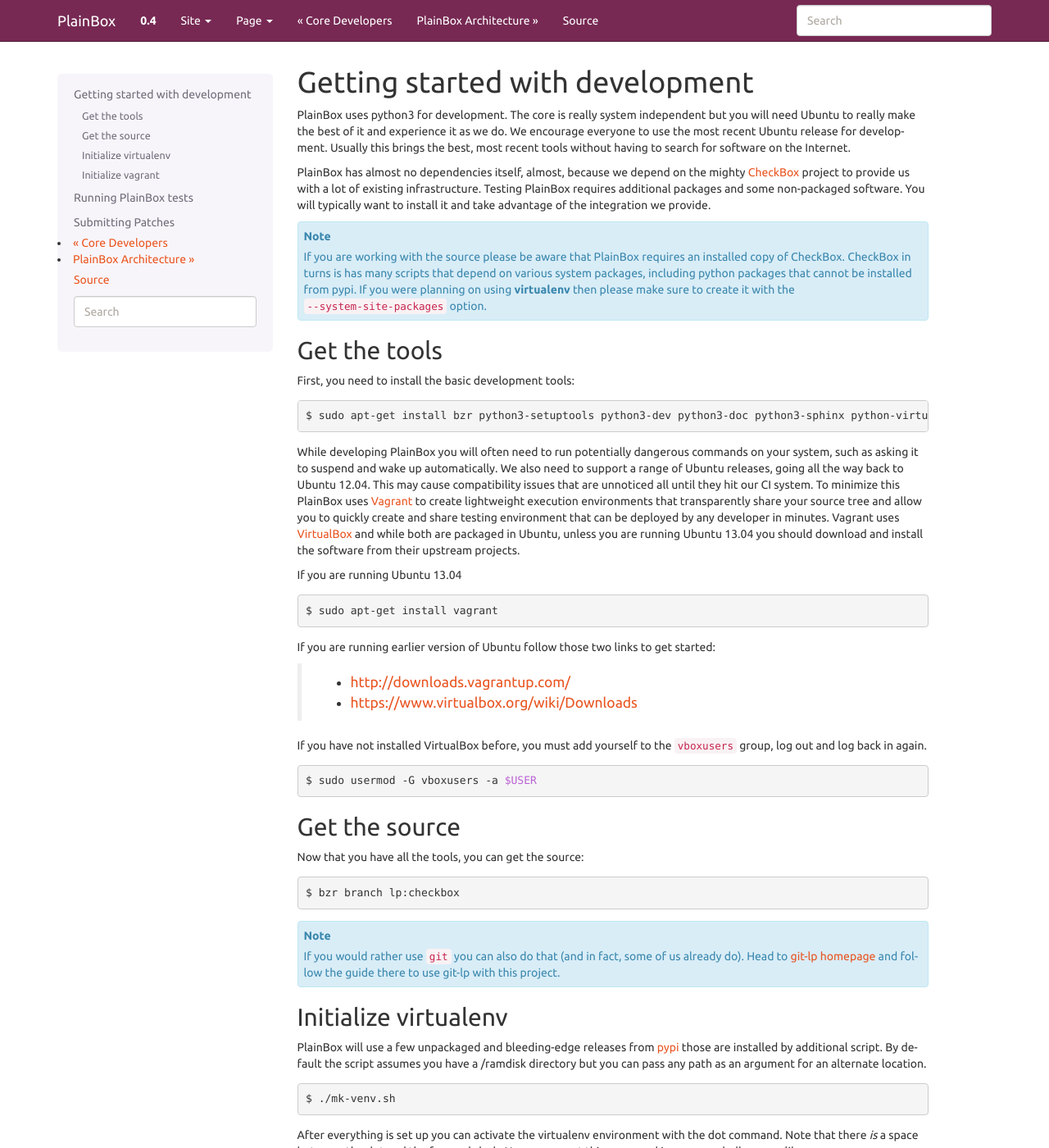
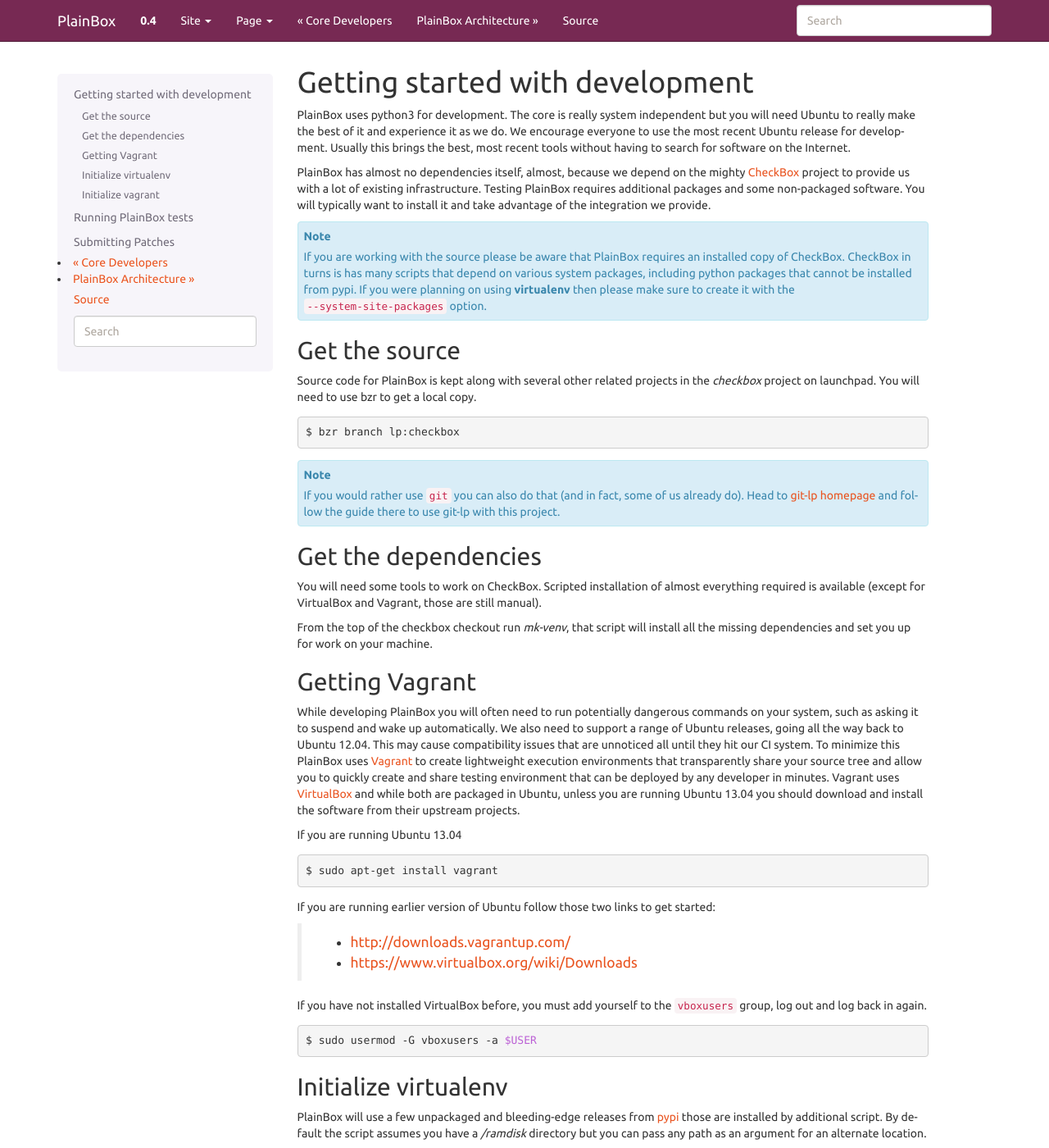
Before and after one commit to pombredanne/git.launchpad.net-plainbox, a Sphinx documentation site: the page built from docs/dev/intro.rst, in a window 1280 px wide and 1400 px high. Shown: the whole window at 82% size. Built offline with Sphinx 7.4.7, drawn with Linux system fonts in a browser that asks for light colours; some of the changed text lies outside the part shown.

Commit message:
support: add dependency support module
This patch changes all of the deployment scripts and adds a few new
conventions and utilities.

By convention, all sub-projects should have a directory called
'requirements' that may have any number of deb-*.txt and pip-*.txt files
inside. All of the deb-*.txt files must list the debian packages to
install, one per line. All of the pip-*.txt files must list the pypi
packages to install.  Unlike debian packages, pypi packages must be
pinned, that is, refer to a particular version using the name==version
syntax. All of those packages must be collected in a separate repository
'external-tarballs' which is managed externally.

To prepare a fresh system for checkbox development a number of steps are
taken. Firsst all of the debian dependencies are gathered and installed.
After that pip is installed from source. This is required because pip
for python3 is not packaged in Ubuntu 12.04 and it is required to
install additional packages. Pip, as all non-Debian packages, is
installed from 'external-tarballs'. Pip then is used to install all of
the gathered pip dependencies. At this time all of the external
dependencies should be ready. The last step is to develop all of the
sub-projects, in order: checkbox, plainbox and checkbox-ng.

The same sequence of actions is taken when provisioning vagrant images
and local, virtualenv-based development. Due to the overall complexity
the per-subproject mk-venv.sh files are now replaced with a single
global copy.

Signed-off-by: Zygmunt Krynicki <zygmunt.krynicki@canonical.com>

```diff
--- a/docs/dev/intro.rst
+++ b/docs/dev/intro.rst
@@ -22,14 +22,34 @@
     then please make sure to create it with the ``--system-site-packages``
     option.
 
-Get the tools
--------------
+Get the source
+--------------
 
-First, you need to install the basic development tools:
+Source code for PlainBox is kept along with several other related projects in
+the `checkbox` project on launchpad. You will need to use bzr to get a local
+copy.
 
 .. code-block:: bash
 
-    $ sudo apt-get install bzr python3-setuptools python3-dev python3-doc python3-sphinx python-virtualenv
+    $ bzr branch lp:checkbox
+
+.. note::
+    If you would rather use ``git`` you can also do that (and in fact, some of
+    us already do). Head to `git-lp homepage <http://zyga.github.com/git-lp/>`_
+    and follow the guide there to use git-lp with this project.
+
+Get the dependencies
+--------------------
+
+You will need some tools to work on CheckBox. Scripted installation of almost
+everything required is available (except for VirtualBox and Vagrant, those are
+still manual).
+
+From the top of the checkbox checkout run `mk-venv`, that script will install
+all the missing dependencies and set you up for work on your machine.
+
+Getting Vagrant
+---------------
 
 While developing PlainBox you will often need to run potentially dangerous
 commands on your system, such as asking it to suspend and wake up
@@ -61,31 +81,17 @@
 
     $ sudo usermod -G vboxusers -a $USER
 
-Get the source
---------------
-
-Now that you have all the tools, you can get the source:
-
-.. code-block:: bash
-
-    $ bzr branch lp:checkbox
-
-.. note::
-    If you would rather use ``git`` you can also do that (and in fact, some of
-    us already do). Head to `git-lp homepage <http://zyga.github.com/git-lp/>`_
-    and follow the guide there to use git-lp with this project.
-
 Initialize virtualenv
 ---------------------
 
 PlainBox will use a few unpackaged and bleeding-edge releases from :term:`pypi`
 those are installed by additional script. By default the script assumes you
-have a /ramdisk directory but you can pass any path as an argument for an
+have a `/ramdisk` directory but you can pass any path as an argument for an
 alternate location.
 
 .. code-block:: bash
 
-    $ ./mk-venv.sh
+    $ ./mk-venv
 
 After everything is set up you can activate the virtualenv environment with the
 dot command. Note that there *is* a space between the dot and the forward
@@ -149,8 +155,8 @@
 
 To test the current code you are working on you can:
 
-- Run the :command:`./test-in-vagrant.sh` from the plainbox directory. This
-  will take the longes but will go over *all* the tests on *all* the supported
+- Run the :command:`./test-in-vagrant.sh` from the top-level directory. This
+  will take the longer but will go over *all* the tests on *all* the supported
   versions of Ubuntu. It will run CheckBox unit-tests, PlainBox unit-tests and
   it will even run integration tests that actually execute jobs.
 
```
Also changed, not shown: 7 other files.
